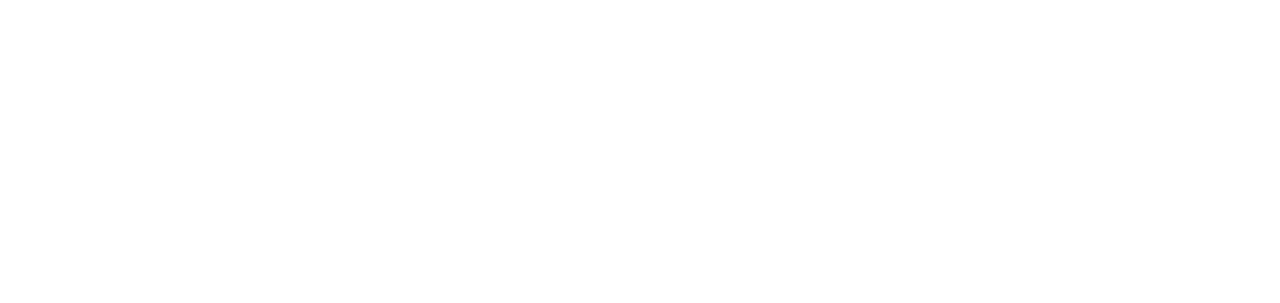
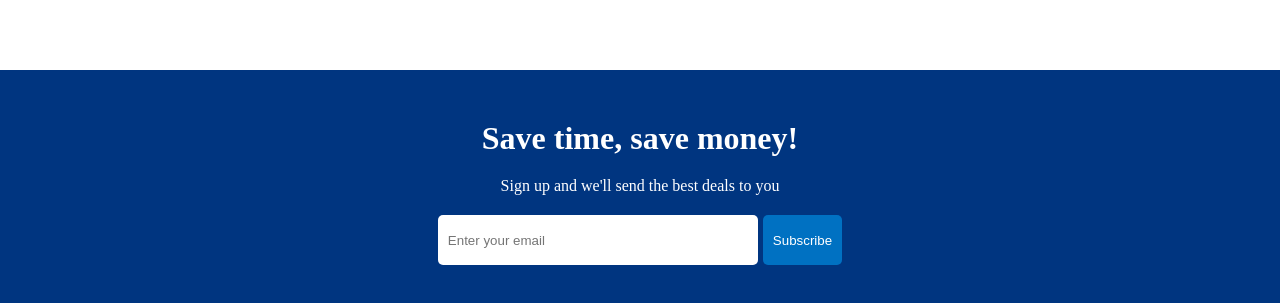
Before and after one commit to Khairul-Basar/booking-first-travel, a React (Vite) app in the folder client/: page /home in a window 1280 px wide. Shown: the part 1424-1727 px from the top of the page. Before the commit the page ends 1414 px from the top, so only its background shows below. Built offline with nearby package versions, Linux system fonts and the light colour scheme; the HTML template or start-up script is replaced by a standard one.

Commit message:
subscribe slotehave done design and implemented

```diff
--- /dev/null
+++ b/client/src/components/subscribe/Subcribe.jsx
@@ -0,0 +1,19 @@
+import React from "react";
+import "./subscribe.css";
+
+function Subcribe() {
+  return (
+    <div className="subContainer">
+      <h1 className="subTitle">Save time, save money!</h1>
+      <span className="subDesc">
+        Sign up and we'll send the best deals to you
+      </span>
+      <div className="subInputBtn">
+        <input type="email" placeholder="Enter your email" />
+        <button>Subscribe</button>
+      </div>
+    </div>
+  );
+}
+
+export default Subcribe;
--- /dev/null
+++ b/client/src/components/subscribe/subscribe.css
@@ -0,0 +1,35 @@
+.subContainer {
+  width: 100%;
+  margin-top: 50px;
+  color: white;
+  display: flex;
+  flex-direction: column;
+  align-items: center;
+  background-color: #003580;
+  gap: 20px;
+  padding: 50px 0;
+}
+
+.subTitle {
+  margin: 0;
+}
+
+.subInputBtn > input {
+  width: 300px;
+  height: 30px;
+  padding: 10px;
+  border: none;
+  border-radius: 5px;
+  margin-right: 5px;
+}
+
+.subInputBtn > button {
+  height: 50px;
+  padding: 0 10px;
+  background-color: #0071c2;
+  color: white;
+  font-weight: 500;
+  border: none;
+  cursor: pointer;
+  border-radius: 5px;
+}
--- a/client/src/pages/home/Home.jsx
+++ b/client/src/pages/home/Home.jsx
@@ -5,6 +5,7 @@
 import "./home.css";
 import PropertyList from "../../components/property/PropertyList";
 import GuestsLove from "../../components/guestsLove/GuestsLove";
+import Subcribe from "../../components/subscribe/Subcribe";
 
 function Home() {
   return (
@@ -17,6 +18,7 @@
         <PropertyList />
         <h1 className="homeTitle">Home guests love</h1>
         <GuestsLove />
+        <Subcribe />
       </div>
     </div>
   );
```
